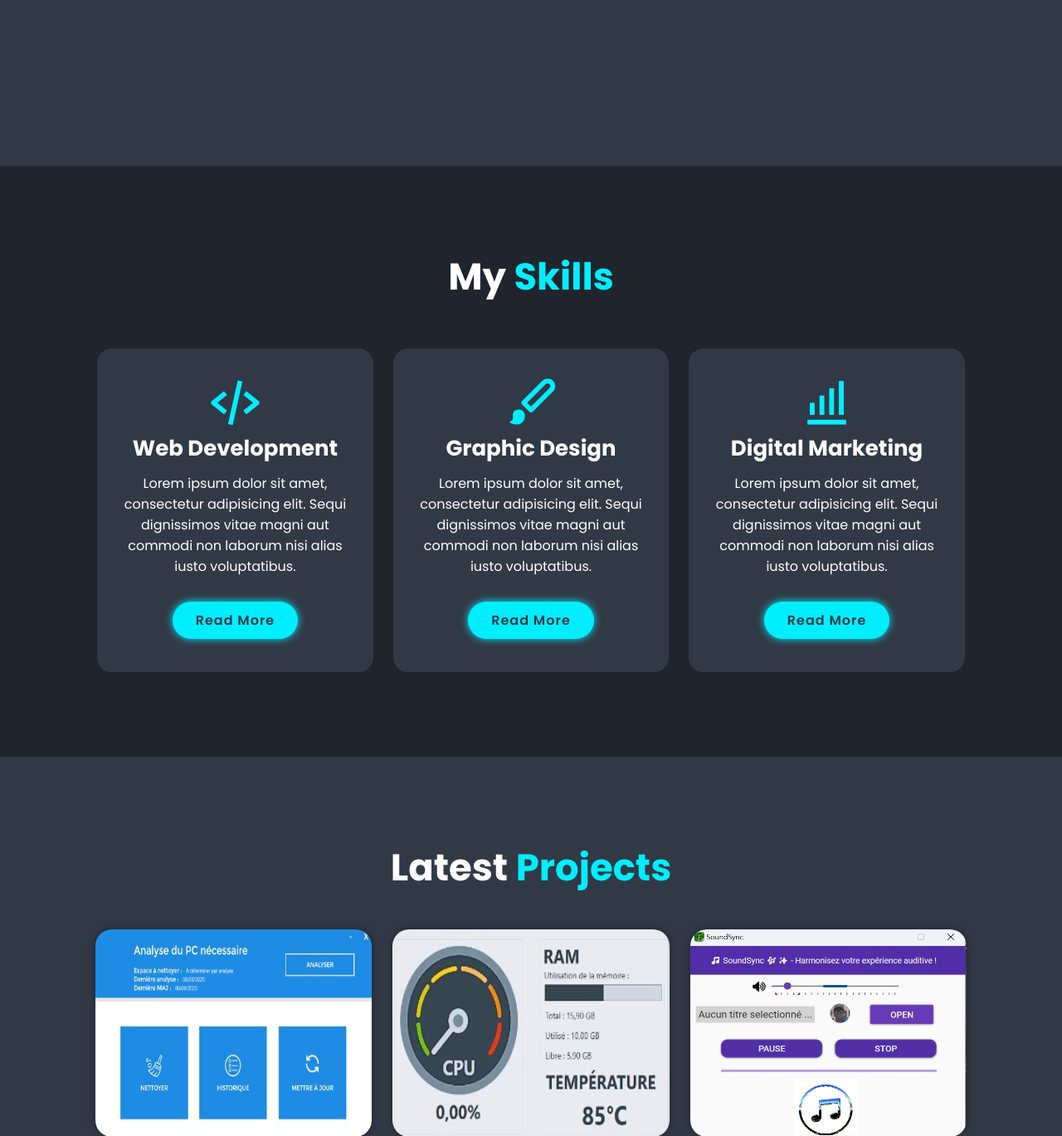
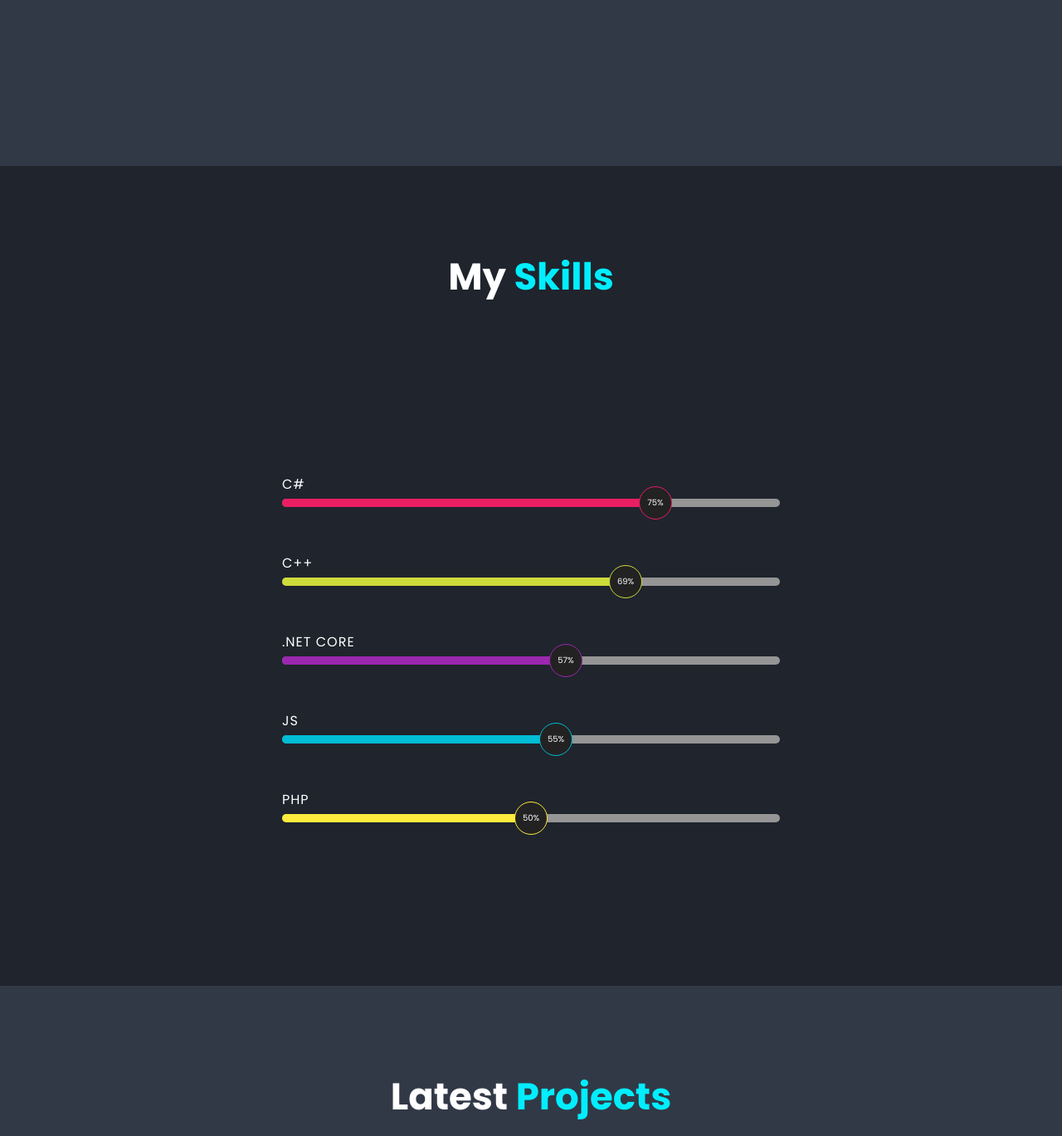
Before and after one commit to bahAli21/BAHMamadou, a PHP site: page / in a window 1280 px wide. Shown: the part 1400-2769 px from the top of the page at 83% size. Run offline with PHP 8.4, Linux system fonts and the light colour scheme.

Commit message:
Update portfolio skills

```diff
--- a/css/style.css
+++ b/css/style.css
@@ -32,6 +32,131 @@ body {
     background: var(--bg-color);
     color: var(--text-color);
 }
+
+/**********SKILLS***************/
+ .container {
+    width: 100%;
+    height: 100vh;
+    background: #1f242d;
+    /*display: grid;*/
+    display: flex;
+    flex-direction: column;
+    align-items: center;
+    justify-content: center;
+}
+
+.skills h2 {
+    font-weight: 400;
+    letter-spacing: 1px;
+    margin-top: 40px;
+    margin-bottom: 5px;
+    color: #fff;
+    font-size: 16px;
+}
+
+.progress-bar {
+    background: #959595;
+    width: 600px;
+    height: 10px;
+    border-radius: 5px;
+}
+
+.progress-bar div {
+    height: 10px;
+    width: 0%;
+    border-radius: 5px;
+}
+
+.progress-bar div spa {
+    height: 40px;
+    width: 40px;
+    border-radius: 50%;
+    background: #222;
+    float: right;
+    margin-top: -15px;
+    margin-right: -20px;
+    color: #fff;
+    display: flex;
+    align-items: center;
+    justify-content: center;
+}
+
+.csharp {
+    background: #e91e63;
+    animation: csharp 1s linear forwards;
+}
+
+.cplusplus {
+    background: #cddc39;
+    animation: cplusplus 1s linear forwards;
+}
+
+.js {
+    background: #00bcd4;
+    animation: js 1s linear forwards;
+}
+
+.php {
+    background: #ffeb3b;
+    animation: php 1s linear forwards;
+}
+
+.dotnet {
+    background: #9c27b0;
+    animation: dotnet 1s linear forwards;
+}
+
+.csharp spa{
+    border:1px solid #e91e63;
+}
+
+.cplusplus spa{
+    border:1px solid #cddc39;
+}
+
+.js spa{
+    border:1px solid #00bcd4;
+}
+
+.php spa{
+    border:1px solid #ffeb3b;
+}
+
+.dotnet spa{
+    border:1px solid #9c27b0;
+}
+
+@keyframes csharp {
+    100%{
+        width: 75%;
+    }
+}
+
+@keyframes cplusplus {
+    100%{
+        width: 69%;
+    }
+}
+
+@keyframes dotnet {
+    100%{
+        width: 57%;
+    }
+}
+
+@keyframes js {
+    100%{
+        width: 55%;
+    }
+}
+
+@keyframes php {
+    100%{
+        width: 50%;
+    }
+}
+
+/***FIN SKILLS*******/
 
 section {
     min-height: 100vh;
--- a/index.html
+++ b/index.html
@@ -1,5 +1,5 @@
 <!DOCTYPE html>
-<html lang="en">
+<html lang="en" xmlns="http://www.w3.org/1999/html">
 
 <head>
     <meta charset="UTF-8">
@@ -9,6 +9,7 @@
 
     <!-- box icons -->
     <link href='https://unpkg.com/boxicons@2.1.4/css/boxicons.min.css' rel='stylesheet'>
+    <link rel="icon" type="image/jpg" href="images/profile.jpg">
 
     <!-- custom css -->
     <link rel="stylesheet" href="css/style.css">
@@ -34,7 +35,7 @@
     <!-- home section design -->
     <section class="home" id="home">
         <div class="home-content">
-            <h3>Hello, It's Me 😊</h3>
+            <h3>Hello, It's Me <span class="humeur"></span> </h3>
             <h1>BAH Mamadou</h1>
             <h3>And I'm a <span class="multiple-text"></span></h3>
             <p>
@@ -76,7 +77,49 @@
 
 
     <!-- services section design -->
-    <section class="services" id="services">
+    <section id="services">
+        <h2 class="heading">My <span>Skills</span></h2>
+        <div class="container">
+            <!-- C# -->
+            <div class="skills">
+                <h2>C#</h2>
+                <div class="progress-bar">
+                    <div class="csharp"><spa>75%</spa></div>
+                </div>
+            </div>
+            <!-- C++ -->
+            <div class="skills">
+                <h2>C++</h2>
+                <div class="progress-bar">
+                    <div class="cplusplus"><spa>69%</spa></div>
+                </div>
+            </div>
+            <!-- .NET -->
+            <div class="skills">
+                <h2>.NET CORE</h2>
+                <div class="progress-bar">
+                    <div class="dotnet"><spa>57%</spa></div>
+                </div>
+            </div>
+            <!-- JS -->
+            <div class="skills">
+                <h2>JS</h2>
+                <div class="progress-bar">
+                    <div class="js"><spa>55%</spa></div>
+                </div>
+            </div>
+
+            <!-- PHP -->
+            <div class="skills">
+                <h2>PHP</h2>
+                <div class="progress-bar">
+                    <div class="php"><spa>50%</spa></div>
+                </div>
+            </div>
+        </div>
+    </section>
+
+   <!-- <section class="services" id="services">
         <h2 class="heading">My <span>Skills</span></h2>
 
         <div class="services-container">
@@ -104,7 +147,7 @@
                 <a href="#" class="btn">Read More</a>
             </div>
         </div>
-    </section>
+    </section> -->
 
     <!-- project section design -->
     <section class="project" id="project">
```
Also changed, not shown: images/csharp.png (added).
